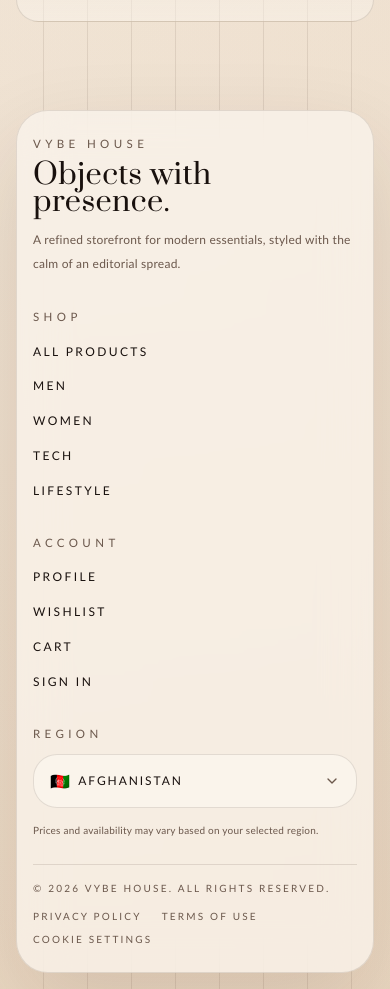
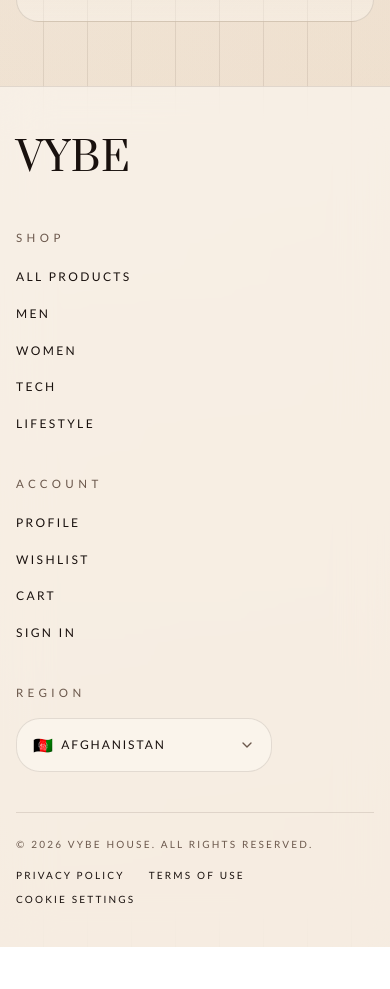
Before and after one commit to danit-x/GUI-vue3, a Vue app: page / in a window 390 px wide. Shown: the part 2080-3069 px from the top of the page. After the commit the page ends 3027 px from the top, so only its background shows below. Built offline with nearby package versions, Linux system fonts and the light colour scheme; a web font is replaced by a local one.

Commit message:
refactor: enhance Footer component layout and styling for improved responsiveness

```diff
--- a/src/components/layout/Footer.vue
+++ b/src/components/layout/Footer.vue
@@ -56,47 +56,51 @@
 </script>
 
 <template>
-  <footer class="px-4 pb-4 pt-6 sm:px-5 sm:pb-5 md:px-6 lg:px-8">
-    <div class="mx-auto max-w-[84rem] rounded-[2rem] border border-[color:var(--line)] bg-[color:color-mix(in_srgb,var(--bg-elevated)_86%,transparent)] px-4 py-6 shadow-[var(--shadow)] backdrop-blur-xl sm:px-5 sm:py-7 md:px-6 md:py-8">
-      <div class="grid gap-8 lg:grid-cols-[minmax(0,1.4fr)_minmax(0,1fr)_minmax(0,1fr)_minmax(0,1fr)] lg:gap-6">
-        <div class="max-w-xs">
-          <p class="vybe-kicker text-[10px] sm:text-[11px]">VYBE House</p>
-          <p class="vybe-display mt-2 text-[clamp(1.8rem,5vw,3rem)] leading-[0.95] text-[color:var(--text)] sm:mt-3">
-            Objects with presence.
-          </p>
-          <p class="mt-3 text-xs leading-6 text-[color:var(--muted)] sm:mt-4 sm:text-sm sm:leading-7">
-            A refined storefront for modern essentials, styled with the calm of an editorial spread.
-          </p>
+  <footer class="w-full border-t border-[color:var(--line)] bg-[color:color-mix(in_srgb,var(--bg-elevated)_86%,transparent)] backdrop-blur-xl">
+    <div class="mx-auto w-full px-4 py-10 sm:px-6 md:px-8 md:py-12 lg:px-10 xl:px-14">
+
+      <div class="grid grid-cols-1 gap-10 sm:grid-cols-2 lg:grid-cols-4 lg:gap-8">
+
+        <div class="flex flex-col items-start justify-start">
+          <RouterLink
+            :to="ROUTES.home"
+            class="group inline-flex items-center transition-transform duration-300 hover:scale-105"
+            aria-label="VYBE Home"
+          >
+            <span class="vybe-display text-[2.5rem] tracking-[0.14em] text-[color:var(--text)] transition-colors duration-200 group-hover:opacity-70 sm:text-[3rem]">
+              VYBE
+            </span>
+          </RouterLink>
         </div>
 
         <div>
           <p class="vybe-kicker text-[10px] sm:text-[11px]">Shop</p>
-          <ul class="mt-3 space-y-2.5 sm:mt-4 sm:space-y-3">
-            <li><RouterLink :to="ROUTES.products" class="vybe-outline-link text-xs uppercase tracking-[0.2em] text-[color:var(--muted)] sm:text-sm">All Products</RouterLink></li>
-            <li><RouterLink :to="getCategoryRoute('men')" class="vybe-outline-link text-xs uppercase tracking-[0.2em] text-[color:var(--muted)] sm:text-sm">Men</RouterLink></li>
-            <li><RouterLink :to="getCategoryRoute('women')" class="vybe-outline-link text-xs uppercase tracking-[0.2em] text-[color:var(--muted)] sm:text-sm">Women</RouterLink></li>
-            <li><RouterLink :to="getCategoryRoute('tech')" class="vybe-outline-link text-xs uppercase tracking-[0.2em] text-[color:var(--muted)] sm:text-sm">Tech</RouterLink></li>
-            <li><RouterLink :to="getCategoryRoute('lifestyle')" class="vybe-outline-link text-xs uppercase tracking-[0.2em] text-[color:var(--muted)] sm:text-sm">Lifestyle</RouterLink></li>
+          <ul class="mt-4 space-y-3 sm:mt-5">
+            <li><RouterLink :to="ROUTES.products" class="vybe-outline-link text-xs uppercase tracking-[0.2em] text-[color:var(--muted)] hover:text-[color:var(--text)] sm:text-sm">All Products</RouterLink></li>
+            <li><RouterLink :to="getCategoryRoute('men')" class="vybe-outline-link text-xs uppercase tracking-[0.2em] text-[color:var(--muted)] hover:text-[color:var(--text)] sm:text-sm">Men</RouterLink></li>
+            <li><RouterLink :to="getCategoryRoute('women')" class="vybe-outline-link text-xs uppercase tracking-[0.2em] text-[color:var(--muted)] hover:text-[color:var(--text)] sm:text-sm">Women</RouterLink></li>
+            <li><RouterLink :to="getCategoryRoute('tech')" class="vybe-outline-link text-xs uppercase tracking-[0.2em] text-[color:var(--muted)] hover:text-[color:var(--text)] sm:text-sm">Tech</RouterLink></li>
+            <li><RouterLink :to="getCategoryRoute('lifestyle')" class="vybe-outline-link text-xs uppercase tracking-[0.2em] text-[color:var(--muted)] hover:text-[color:var(--text)] sm:text-sm">Lifestyle</RouterLink></li>
           </ul>
         </div>
 
         <div>
           <p class="vybe-kicker text-[10px] sm:text-[11px]">Account</p>
-          <ul class="mt-3 space-y-2.5 sm:mt-4 sm:space-y-3">
-            <li><RouterLink :to="ROUTES.profile" class="vybe-outline-link text-xs uppercase tracking-[0.2em] text-[color:var(--muted)] sm:text-sm">Profile</RouterLink></li>
-            <li><RouterLink :to="ROUTES.wishlist" class="vybe-outline-link text-xs uppercase tracking-[0.2em] text-[color:var(--muted)] sm:text-sm">Wishlist</RouterLink></li>
-            <li><RouterLink :to="ROUTES.cart" class="vybe-outline-link text-xs uppercase tracking-[0.2em] text-[color:var(--muted)] sm:text-sm">Cart</RouterLink></li>
-            <li><RouterLink :to="loginLocation" class="vybe-outline-link text-xs uppercase tracking-[0.2em] text-[color:var(--muted)] sm:text-sm">Sign In</RouterLink></li>
+          <ul class="mt-4 space-y-3 sm:mt-5">
+            <li><RouterLink :to="ROUTES.profile" class="vybe-outline-link text-xs uppercase tracking-[0.2em] text-[color:var(--muted)] hover:text-[color:var(--text)] sm:text-sm">Profile</RouterLink></li>
+            <li><RouterLink :to="ROUTES.wishlist" class="vybe-outline-link text-xs uppercase tracking-[0.2em] text-[color:var(--muted)] hover:text-[color:var(--text)] sm:text-sm">Wishlist</RouterLink></li>
+            <li><RouterLink :to="ROUTES.cart" class="vybe-outline-link text-xs uppercase tracking-[0.2em] text-[color:var(--muted)] hover:text-[color:var(--text)] sm:text-sm">Cart</RouterLink></li>
+            <li><RouterLink :to="loginLocation" class="vybe-outline-link text-xs uppercase tracking-[0.2em] text-[color:var(--muted)] hover:text-[color:var(--text)] sm:text-sm">Sign In</RouterLink></li>
           </ul>
         </div>
 
-        <div class="flex flex-col gap-3">
+        <div class="flex flex-col gap-4">
           <p class="vybe-kicker text-[10px] sm:text-[11px]">Region</p>
 
-          <div ref="dropdownRef" class="relative">
+          <div ref="dropdownRef" class="relative max-w-[16rem]">
             <button
               type="button"
-              class="vybe-surface-link flex w-full min-w-0 items-center gap-2 rounded-[1.5rem] px-3 py-2.5 text-left sm:px-4 sm:py-3"
+              class="vybe-surface-link flex w-full min-w-0 items-center gap-2 rounded-[1.5rem] px-4 py-3 text-left transition-colors duration-200 hover:bg-[color:var(--line)]"
               :aria-expanded="isOpen"
               aria-haspopup="listbox"
               @click="toggleDropdown"
@@ -106,7 +110,7 @@
                 {{ selectedCountryOption.name }}
               </span>
               <ChevronDown
-                class="h-4 w-4 shrink-0 text-[color:var(--muted)] transition"
+                class="h-4 w-4 shrink-0 text-[color:var(--muted)] transition-transform duration-200"
                 :class="isOpen ? 'rotate-180' : ''"
               />
             </button>
@@ -120,7 +124,7 @@
                   v-for="country in countryOptions"
                   :key="country.name"
                   type="button"
-                  class="vybe-outline-link flex w-full items-center gap-3 rounded-[1rem] px-3 py-2.5 text-left text-xs sm:text-sm hover:bg-[color:color-mix(in_srgb,var(--bg-strong)_80%,transparent)]"
+                  class="vybe-outline-link flex w-full items-center gap-3 rounded-[1rem] px-3 py-2.5 text-left text-xs transition-colors duration-200 sm:text-sm hover:bg-[color:color-mix(in_srgb,var(--bg-strong)_80%,transparent)]"
                   :class="country.name === selectedCountry ? 'text-[color:var(--accent)]' : 'text-[color:var(--text)]'"
                   @click="selectCountry(country.name)"
                 >
@@ -130,25 +134,22 @@
               </div>
             </div>
           </div>
-
-          <p class="text-[10px] leading-5 text-[color:var(--muted)] sm:text-xs sm:leading-6">
-            Prices and availability may vary based on your selected region.
-          </p>
         </div>
       </div>
 
-      <div class="vybe-divider mt-6 sm:mt-8" />
+      <div class="vybe-divider mt-10 sm:mt-12" />
 
-      <div class="mt-4 flex flex-col gap-3 sm:mt-5 sm:flex-row sm:items-center sm:justify-between">
+      <div class="mt-6 flex flex-col gap-4 sm:mt-8 sm:flex-row sm:items-center sm:justify-between">
         <p class="text-[10px] uppercase tracking-[0.22em] text-[color:var(--muted)] sm:text-xs">
           &copy; {{ currentYear }} VYBE House. All rights reserved.
         </p>
-        <div class="flex flex-wrap gap-x-5 gap-y-2">
-          <span class="text-[10px] uppercase tracking-[0.22em] text-[color:var(--muted)] sm:text-xs">Privacy Policy</span>
-          <span class="text-[10px] uppercase tracking-[0.22em] text-[color:var(--muted)] sm:text-xs">Terms of Use</span>
-          <span class="text-[10px] uppercase tracking-[0.22em] text-[color:var(--muted)] sm:text-xs">Cookie Settings</span>
+        <div class="flex flex-wrap gap-x-6 gap-y-2">
+          <RouterLink to="#" class="text-[10px] uppercase tracking-[0.22em] text-[color:var(--muted)] transition-colors hover:text-[color:var(--text)] sm:text-xs">Privacy Policy</RouterLink>
+          <RouterLink to="#" class="text-[10px] uppercase tracking-[0.22em] text-[color:var(--muted)] transition-colors hover:text-[color:var(--text)] sm:text-xs">Terms of Use</RouterLink>
+          <RouterLink to="#" class="text-[10px] uppercase tracking-[0.22em] text-[color:var(--muted)] transition-colors hover:text-[color:var(--text)] sm:text-xs">Cookie Settings</RouterLink>
         </div>
       </div>
+
     </div>
   </footer>
 </template>
```
